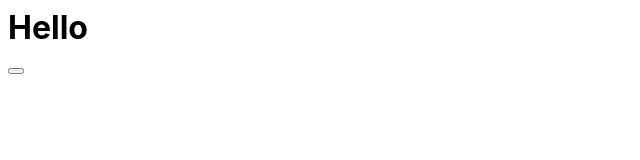
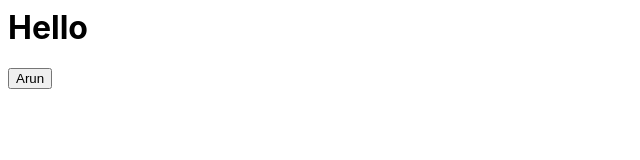
Before and after one commit to Arun2024-AI/NewtonClassReact-96, a React (Create React App) app: page / in a window 1280 px wide. Shown: the top 160 px of the page, without its empty margins (0-640 px from the left). Built offline with nearby package versions, Linux system fonts and the light colour scheme.

Commit message:
New Line Practice Time

```diff
--- a/src/App.js
+++ b/src/App.js
@@ -405,7 +405,7 @@ export default function App() {
   return (
     <div>
       <h1>{meassage}</h1>
-      <button onClick={handleMessage}></button>
+      <button onClick={handleMessage}>Arun</button>
     </div>
   )
 }
```
